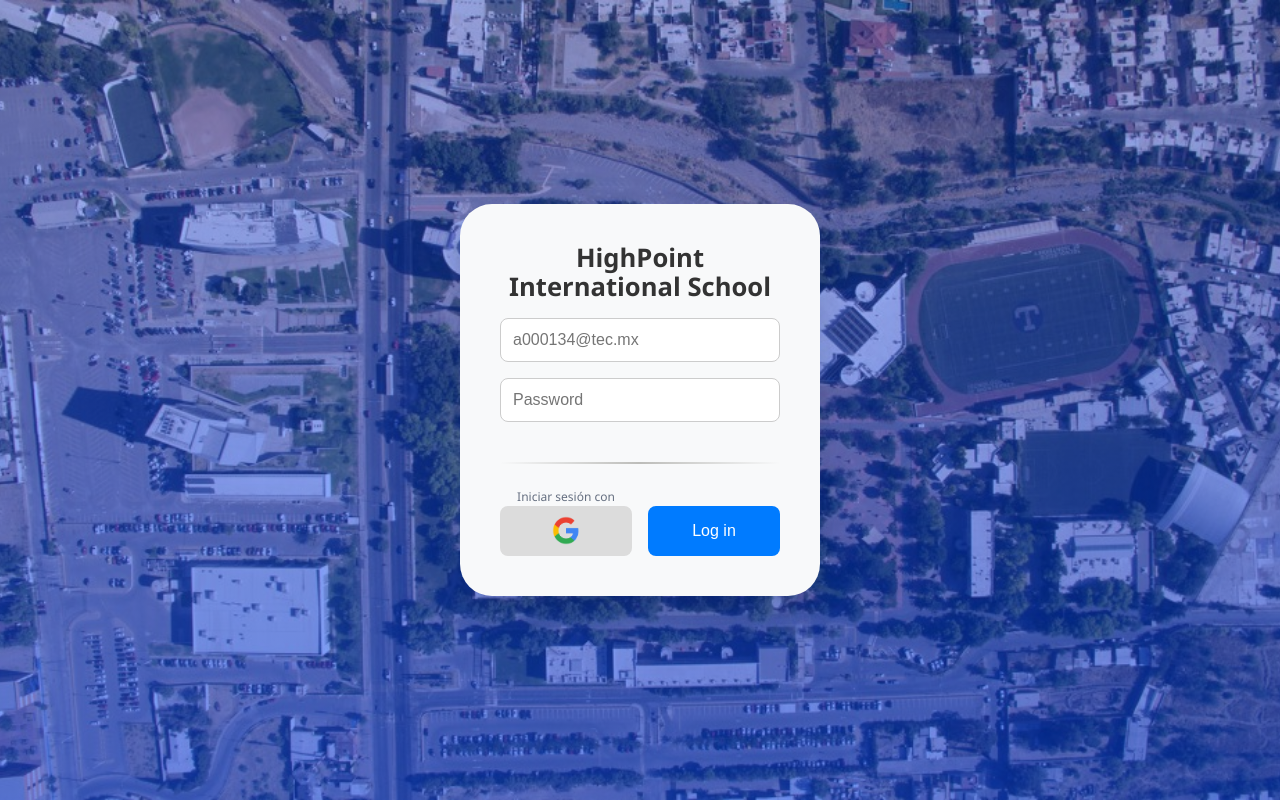
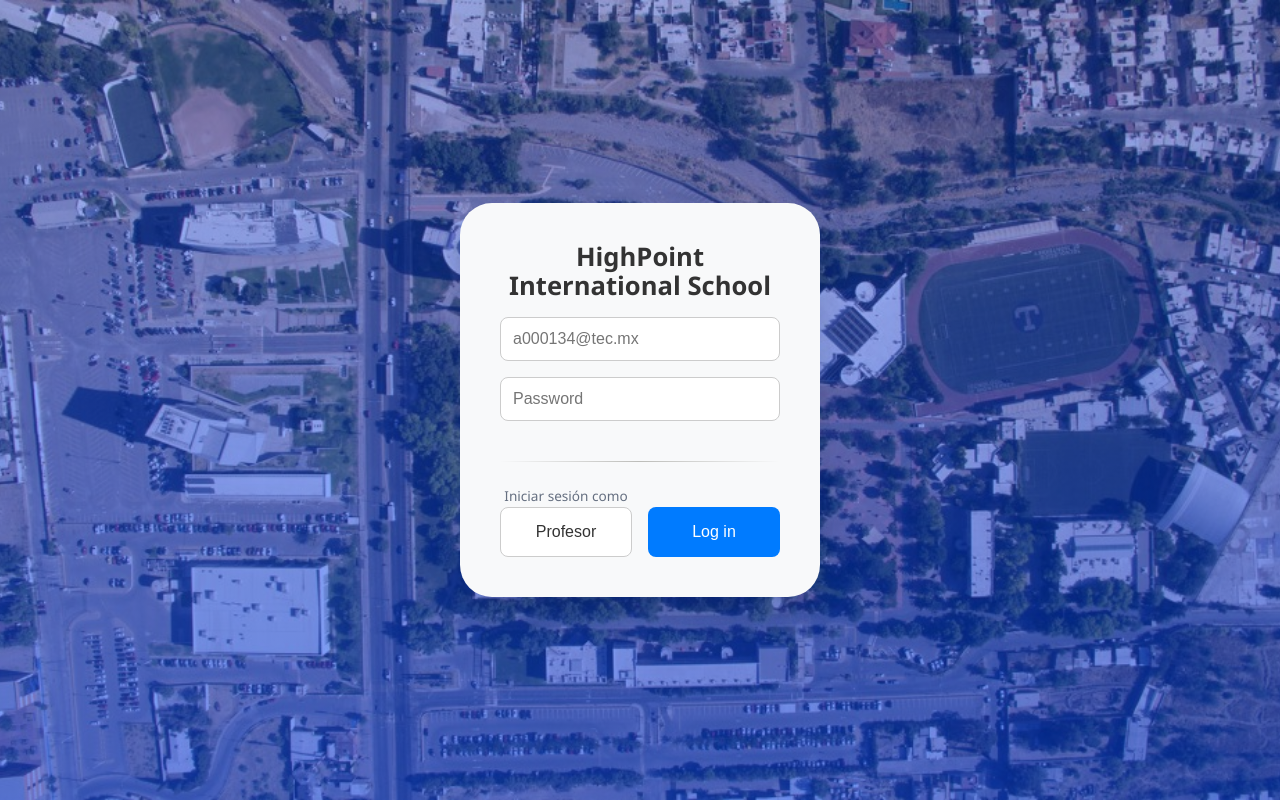
Before and after one commit to CLA-TC2005B-FJ2025/equipo5-prototipo, a React (Vite) app: page / in a window 1280 px wide. Built offline with nearby package versions, Linux system fonts and the light colour scheme.

Commit message:
decidimos quitar la autenticacion de google para hacer el servicio mas sencillo y por cuestiones de tiempo mas que nada, cambiamos el boton de google por un drop menu, pero ahora hay que hacer una funciona que haga el fetch teniendo en cuenta los diferentes roles que puede tener una persona

```diff
--- a/src/Paginas/SignIn.jsx
+++ b/src/Paginas/SignIn.jsx
@@ -1,47 +1,25 @@
-import GoogleButton from "../components/GoogleButton";
-import { useState, useContext } from "react";
 import Input from "../components/Input";
 import Card from "../components/Card";
+import { useState, useContext } from "react";
 import { AuthContext } from "../components/AuthContext";
 import "../Styles/SignIn.css";
 
 export default function SignIn({ onLogin }) {
   const { login } = useContext(AuthContext);
-  const { googleLogin } = useContext(AuthContext);
   const [email, setEmail] = useState("");
   const [name, setPassword] = useState("");
+  const [rol, setRol] = useState("Profesor");
 
   const handleSubmit = async (e) => {
-    e.preventDefault();
-    const errorMsg = document.getElementById("loginError");
-    if (email && name) {
-      try {
-        const contraCorrecta = await login(email,name);
-        if (contraCorrecta == true) {
-          onLogin();
-          localStorage.setItem("userName", email);
-          localStorage.setItem("isLoggedIn", JSON.stringify(true));
-        } else {
-          //castigar al usuario ajajaj
-          errorMsg.textContent = " Credenciales Incorrectas "
-        }
-      } catch (err) {
-        console.error('Error en login (SingIn.jsx):', err);
-      }
+    e.preventDefault()
+    console.log("Tratando de iniciar sesion con las credenciales", name, email, rol);
+    try {
+      login(name,email,rol);
+    } catch (err) {
+      console.error(err);
     }
   };
 
-  async function handleGoogleLogin(e) {
-    //destructurarlo del array del evento
-    const {email, idToken, name} = e;
-    if (email && name && idToken) {
-      try {
-        console.log(await googleLogin(email, name, idToken));
-      } catch (err) {
-        console.error('Error en login (SingIn.jsx):', err);
-      }
-    }
-  }
 
   return (
     <section className="signin">
@@ -64,8 +42,12 @@ export default function SignIn({ onLogin }) {
           <hr />
           <div className="div-botones-login">
             <div className="login-google btnOne">
-              <p className="subtituloUno">Iniciar sesión con</p>
-              <GoogleButton onLogin={handleGoogleLogin} />
+              <label className="subtituloUno" htmlFor="roles">Iniciar sesión como</label>
+              <select name="roles" id="roles" value={rol} onChange={(e) => setRol(e.target.value)} >
+                <option value="Profesor">Profesor</option>
+                <option value="Coordinador">Coordinador</option>
+                <option value="Admin">Admin</option>
+              </select>
             </div>
             <div className="login-normal btnOne">
               <button type="submit">Log in</button>
--- a/src/Styles/Global.css
+++ b/src/Styles/Global.css
@@ -95,3 +95,10 @@ hr {
   width: 100%;
   background: linear-gradient(to right, transparent, #818078, transparent);
 }
+
+.subtituloUno{
+  padding: 0;
+  margin: 0;
+  font-size: .85rem;
+  color: var(--text-dark);
+}
--- a/src/Styles/SignIn.css
+++ b/src/Styles/SignIn.css
@@ -104,3 +104,27 @@ form {
   color: red;
   font-size: .6rem;
 }
+
+/* estilos para el drop menu */
+select#roles {
+  height: 50px;
+  padding: 0 1rem;
+  border: 1px solid #ccc;
+  background-color: #fff;
+  color: #333;
+  outline: none;
+  appearance: none;
+  cursor: pointer;
+  transition: border-color 0.3s ease;
+  text-align: center;
+  text-align-last: center;
+}
+
+select#roles:hover {
+  border-color: #999;
+}
+
+select#roles:focus {
+  border-color: #007BFF;
+  box-shadow: 0 0 0 2px rgba(0, 123, 255, 0.25);
+}
--- a/src/components/AuthContext.jsx
+++ b/src/components/AuthContext.jsx
@@ -8,34 +8,13 @@ export const AuthProvider = ({ children }) =>{
 
     //hacer el fetch a la base de datos
     const login = async (email, password) =>{
-        try {
-            const response = await fetch('https://didactic-journey-pjj577p6pg4j39rv6-3000.app.github.dev/login', {
-                method: 'POST',
-                headers: {
-                  'Content-Type': 'application/json',
-                },
-                body: JSON.stringify({ email, password }),
-                credentials: 'include',
-            });
-
-            if(response.ok){
-                const contraCorrecta = await response.json();
-                if(!contraCorrecta){
-                    throw new Error("Credenciales inválidas");
-                }
-                return true;
-            }
-
-          } catch (err) {
-            console.error("Error en login:", err);
-            return { success: false, error: err.message };
-          }
+        console.log("tratando de iniciar sesion como ")
     };
 
-    const googleLogin = async (email, name, idToken) => {
-        console.log(email, name, idToken);
-        return true;
-    }
+    // const googleLogin = async (email, name, idToken) => {
+    //     console.log(email, name, idToken);
+    //     return true;
+    // }
 
     const logout = () => {
         setUsuario(null);
@@ -43,7 +22,7 @@ export const AuthProvider = ({ children }) =>{
     };
 
     return (
-    <AuthContext.Provider value={{ usuario, login, googleLogin, logout }}>
+    <AuthContext.Provider value={{ usuario, login, /*googleLogin, */ logout }}>
         {children}
     </AuthContext.Provider>
     );
--- a/src/components/GoogleButton.jsx
+++ /dev/null
@@ -1,43 +0,0 @@
-import "../Styles/global.css";
-import { useGoogleLogin } from "@react-oauth/google";
-import logoGoogle from "../assets/googleLogo.png";
-import axios from "axios";
-
-export default function GoogleButton({ onLogin }) {
-  const login = useGoogleLogin({
-    onSuccess: async (tokenResponse) => {
-
-      try {
-        const res = await axios.get(
-          "https://www.googleapis.com/oauth2/v3/userinfo",
-          {
-            headers: {
-              Authorization: `Bearer ${tokenResponse.access_token}`,
-            },
-          },
-        );
-        const user = {
-          name: res.data.name,
-          email: res.data.email,
-          idToken: tokenResponse.access_token,
-        };
-
-        localStorage.setItem("userName", user.name);
-        localStorage.setItem("isLoggedIn", JSON.stringify(true));
-
-        onLogin(user); //pasar el usuario al componente padre
-      } catch (err) {
-        console.error("Error fetching user info:", err);
-      }
-    },
-    onError: () => {
-      console.log("Google login failed");
-    },
-  });
-
-  return (
-    <button className="google-btn" onClick={() => login()}>
-      <img className="google-logo" src={logoGoogle} alt="logo google" />
-    </button>
-  );
-}
```
Also changed, not shown: src/main.jsx (+3 -6 lines), 1 other file (tests, documents, lock files or other folders).
